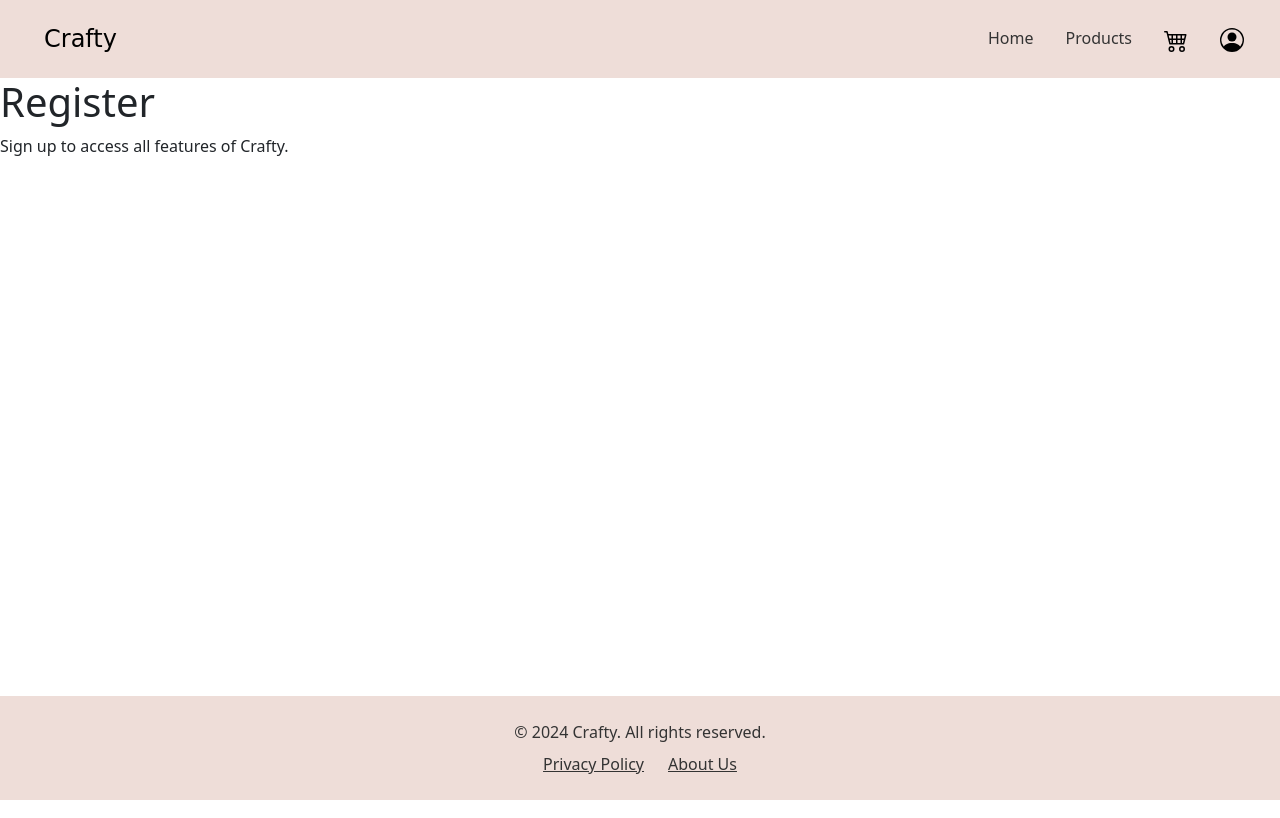
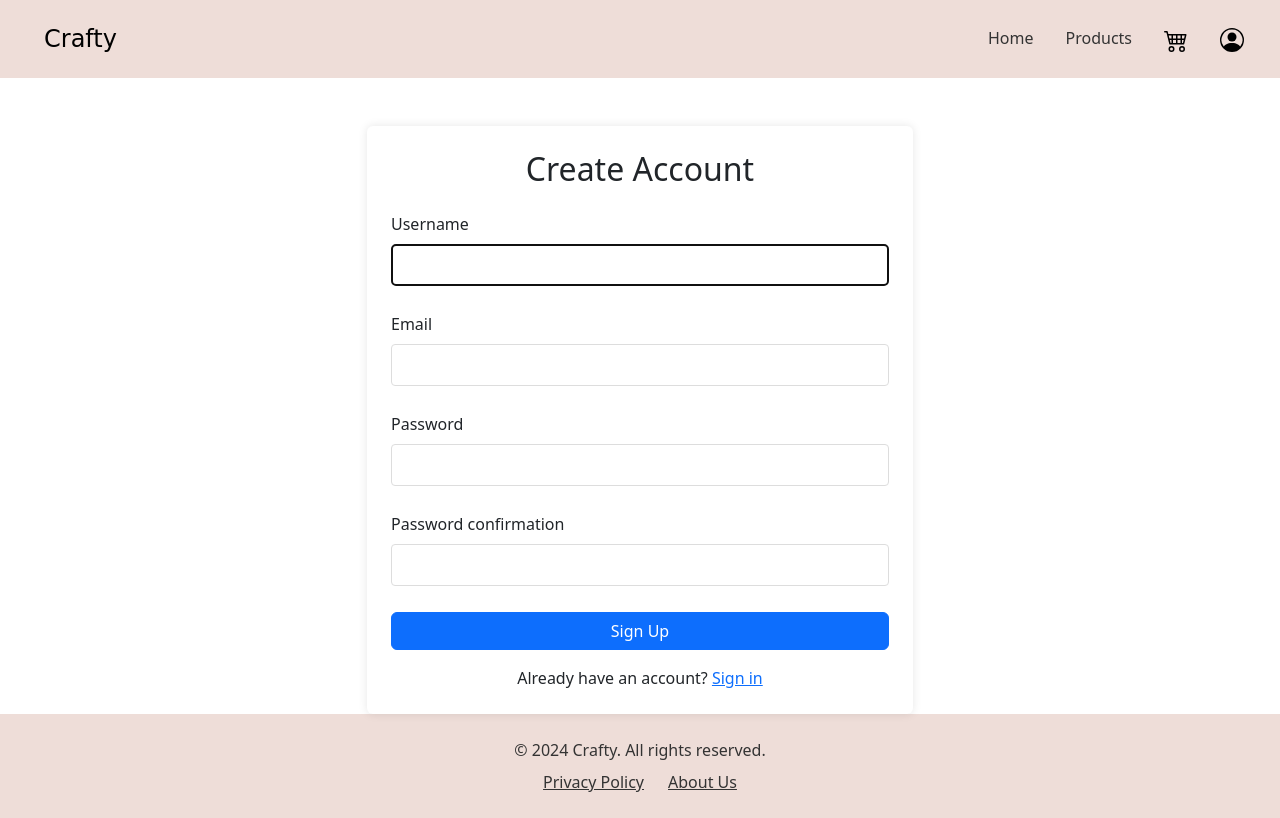
Before and after one commit to mrklt/ITC4214_InternetProgramming_Final, a Django app: page /registration/ in a window 1280 px wide. Run offline with Django 4.2, Linux system fonts and the light colour scheme.

Commit message:
login/ registration page styling - not working correctly though

```diff
--- a/Crafty/Crafty/settings.py
+++ b/Crafty/Crafty/settings.py
@@ -133,3 +133,7 @@ STATICFILES_DIRS = [
 # https://docs.djangoproject.com/en/4.2/ref/settings/#default-auto-field
 
 DEFAULT_AUTO_FIELD = 'django.db.models.BigAutoField'
+
+LOGIN_URL = 'login'
+LOGIN_REDIRECT_URL = 'home'
+LOGOUT_REDIRECT_URL = 'home'
--- /dev/null
+++ b/Crafty/registration/forms.py
@@ -0,0 +1,15 @@
+from django import forms
+from django.contrib.auth.forms import UserCreationForm
+from django.contrib.auth.models import User
+
+class UserRegistrationForm(UserCreationForm):
+    email = forms.EmailField(required=True)
+
+    class Meta:
+        model = User
+        fields = ['username', 'email', 'password1', 'password2']
+
+class UserProfileForm(forms.ModelForm):
+    class Meta:
+        model = User
+        fields = ['username', 'email', 'first_name', 'last_name']
--- /dev/null
+++ b/Crafty/registration/static/registration/styles.css
@@ -0,0 +1,24 @@
+/* Registration form styles */
+.register-card {
+    box-shadow: 0 0 10px rgba(0,0,0,0.1);
+    border: none;
+}
+
+.register-card input {
+    width: 100%;
+    padding: 8px;
+    margin-bottom: 10px;
+    border: 1px solid #ddd;
+    border-radius: 4px;
+}
+
+.register-card ul.errorlist {
+    color: red;
+    font-size: 14px;
+    padding-left: 0;
+    list-style: none;
+}
+
+.register-card .form-label {
+    font-weight: 500;
+}
--- a/Crafty/registration/templates/registration/index.html
+++ b/Crafty/registration/templates/registration/index.html
@@ -10,13 +10,56 @@
         <link rel="stylesheet" href="{% static 'home/styles.css' %}" >
         <link href="https://cdnjs.cloudflare.com/ajax/libs/font-awesome/6.5.0/css/all.min.css" rel="stylesheet">
         <script src="https://cdn.jsdelivr.net/npm/bootstrap@5.3.1/dist/js/bootstrap.bundle.min.js" defer></script>
+        {% block extra_css %}{% endblock %}
     </head>
     <body class="d-flex flex-column min-vh-100">
         {% include 'home/navbar.html' %}
 
         {% block content %}
-            <h1>Register</h1>
-            <p>Sign up to access all features of Crafty.</p>
+            <div class="container mt-4">
+                <!-- Search Section -->
+                <div class="search-section mb-4">
+                    <h2>Search Items</h2>
+                    <form method="GET" action="{% url 'search_items' %}" class="mb-4">
+                        <div class="row g-3">
+                            <div class="col-md-5">
+                                <input type="text" name="query" class="form-control" placeholder="Search items..." value="{{ request.GET.query }}">
+                            </div>
+                            <div class="col-md-5">
+                                <select name="category" class="form-control">
+                                    <option value="">Select Category</option>
+                                    <option value="art">Art</option>
+                                    <option value="crafts">Crafts</option>
+                                    <option value="jewelry">Jewelry</option>
+                                    <!-- Add more categories as needed -->
+                                </select>
+                            </div>
+                            <div class="col-md-2">
+                                <button type="submit" class="btn btn-primary w-100">Search</button>
+                            </div>
+                        </div>
+                    </form>
+                </div>
+
+                {% if user.is_authenticated %}
+                    <div class="profile-section">
+                        <h2>Welcome, {{ user.username }}!</h2>
+                        <div class="mt-3">
+                            <a href="{% url 'profile' %}" class="btn btn-info">View Profile</a>
+                            <a href="{% url 'logout' %}" class="btn btn-danger">Logout</a>
+                        </div>
+                    </div>
+                {% else %}
+                    <div class="auth-section text-center">
+                        <h3>Join Crafty Today!</h3>
+                        <p>Sign up to access all features of Crafty.</p>
+                        <div class="mt-3">
+                            <a href="{% url 'login' %}" class="btn btn-primary">Login</a>
+                            <a href="{% url 'registration' %}" class="btn btn-success">Register</a>
+                        </div>
+                    </div>
+                {% endif %}
+            </div>
         {% endblock %}
 
         <footer class=" py-4 mt-auto">
--- /dev/null
+++ b/Crafty/registration/templates/registration/register.html
@@ -0,0 +1,36 @@
+{% extends 'registration/index.html' %}
+{% load static %}
+
+{% block extra_css %}
+<link rel="stylesheet" href="{% static 'registration/styles.css' %}">
+{% endblock %}
+
+{% block content %}
+<div class="container mt-5">
+    <div class="row justify-content-center">
+        <div class="col-md-6">
+            <div class="card p-4 register-card">
+                <h2 class="text-center mb-4">Create Account</h2>
+
+                <form method="post">
+                    {% csrf_token %}
+                    {% for field in form %}
+                    <div class="mb-3">
+                        <label class="form-label">{{ field.label }}</label>
+                        {{ field.errors }}
+                        {{ field }}
+                    </div>
+                    {% endfor %}
+
+                    <button type="submit" class="btn btn-primary w-100 mb-3">Sign Up</button>
+
+                    <p class="text-center mb-0">
+                        Already have an account?
+                        <a href="{% url 'login' %}">Sign in</a>
+                    </p>
+                </form>
+            </div>
+        </div>
+    </div>
+</div>
+{% endblock %}
--- a/Crafty/registration/urls.py
+++ b/Crafty/registration/urls.py
@@ -3,4 +3,8 @@ from . import views
 
 urlpatterns = [
     path('', views.registration, name='registration'),
+    path('login/', views.login_view, name='login'),
+    path('logout/', views.logout_view, name='logout'),
+    path('profile/', views.profile, name='profile'),
+    path('search/', views.search_items, name='search_items'),
 ]
--- a/Crafty/registration/views.py
+++ b/Crafty/registration/views.py
@@ -1,4 +1,53 @@
-from django.shortcuts import render
+from django.shortcuts import render, redirect
+from django.contrib.auth import login, logout, authenticate
+from django.contrib.auth.decorators import login_required
+from django.contrib import messages
+from .forms import UserRegistrationForm, UserProfileForm
 
 def registration(request):
-    return render(request, 'registration/index.html')
+    if request.method == 'POST':
+        form = UserRegistrationForm(request.POST)
+        if form.is_valid():
+            user = form.save()
+            login(request, user)
+            messages.success(request, 'Registration successful!')
+            return redirect('home')
+    else:
+        form = UserRegistrationForm()
+    return render(request, 'registration/register.html', {'form': form})
+
+def login_view(request):
+    if request.method == 'POST':
+        username = request.POST.get('username')
+        password = request.POST.get('password')
+        user = authenticate(request, username=username, password=password)
+        if user is not None:
+            login(request, user)
+            return redirect('home')
+        else:
+            messages.error(request, 'Invalid username or password')
+    return render(request, 'registration/login.html')
+
+def logout_view(request):
+    logout(request)
+    return redirect('home')
+
+@login_required
+def profile(request):
+    if request.method == 'POST':
+        form = UserProfileForm(request.POST, instance=request.user)
+        if form.is_valid():
+            form.save()
+            messages.success(request, 'Profile updated successfully!')
+            return redirect('profile')
+    else:
+        form = UserProfileForm(instance=request.user)
+    return render(request, 'registration/profile.html', {'form': form})
+
+def search_items(request):
+    query = request.GET.get('query', '')
+    category = request.GET.get('category', '')
+    # Add your search logic here based on your Item model
+    items = []  # Replace with actual query to your database
+    return render(request, 'registration/search_results.html',
+                 {'items': items, 'query': query, 'category': category})
```
Also changed, not shown: Crafty/registration/templates/registration/login.html (added, +38 -0 lines), Crafty/registration/templates/registration/profile.html (added, +12 -0 lines), Crafty/db.sqlite3, 2 other files.
